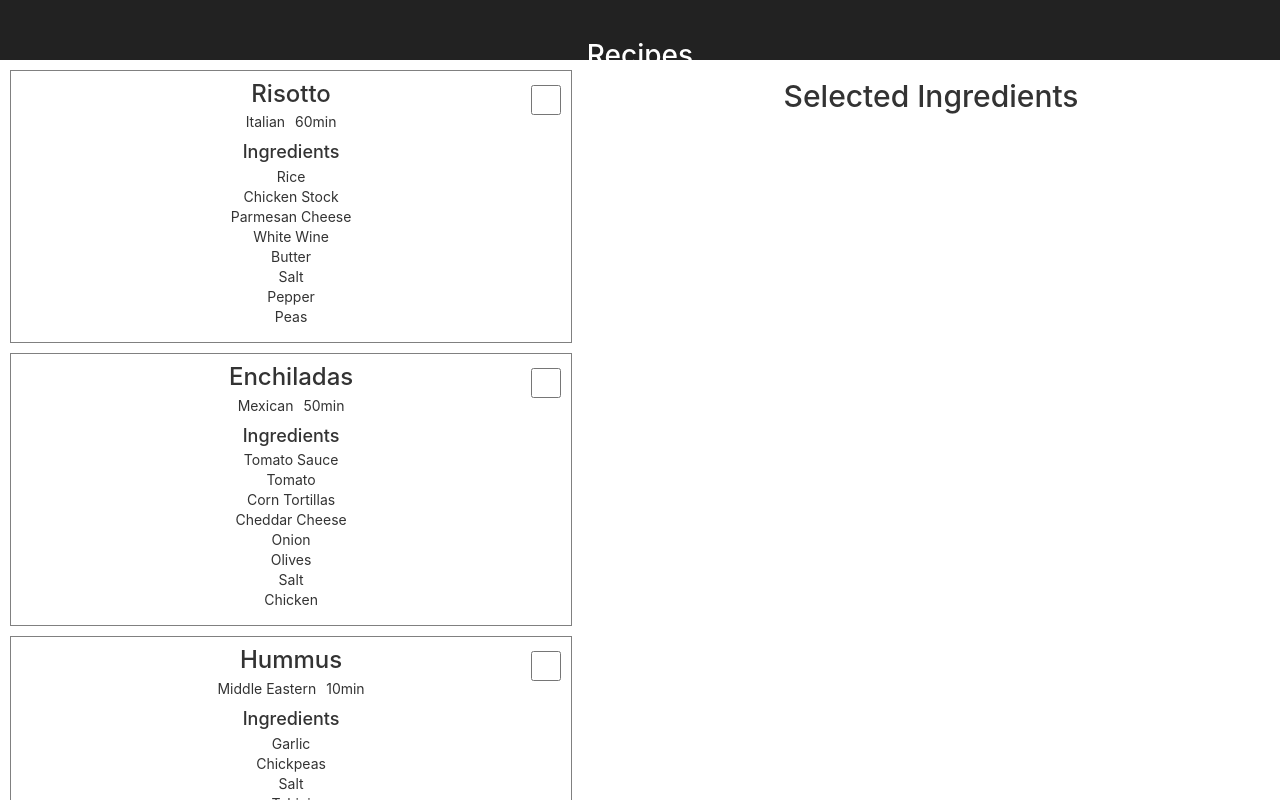
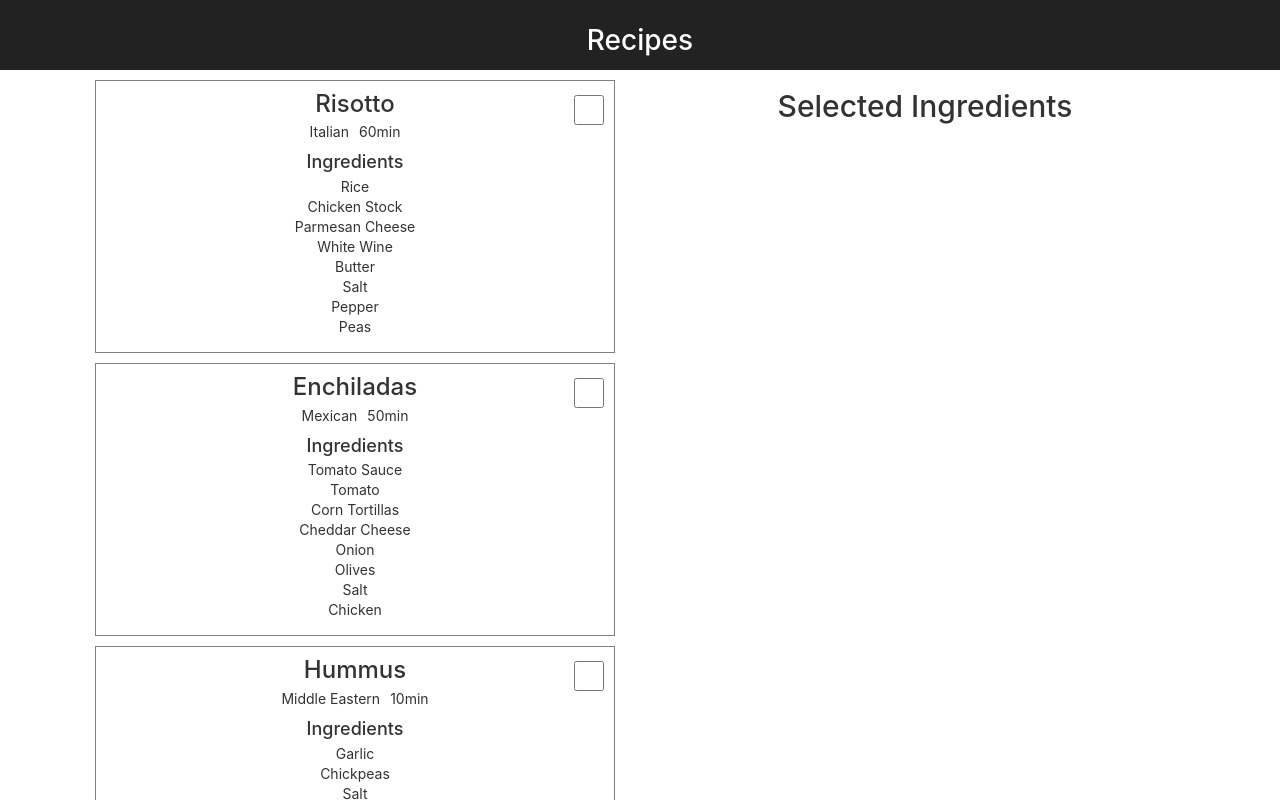
Before and after one commit to karlasamantha/select-ingredients, a React (Create React App) app: page / in a window 1280 px wide. Shown: the top 800 px of the page. Built offline with nearby package versions, Linux system fonts and the light colour scheme.

Commit message:
Fixes position of elements using bootstrap

```diff
--- a/src/App.css
+++ b/src/App.css
@@ -13,30 +13,19 @@ ul {
 
 .App {
   text-align: center;
+  position: relative;
 }
 
 .App-header {
   background-color: #222;
-  height: 60px;
+  height: 70px;
   padding: 20px;
   color: white;
 }
 
 .App-title {
   font-size: 2em;
-}
-
-.main-wrapper {
-  display: -webkit-box;
-  display: -ms-flexbox;
-  display: flex;
-}
-
-.main-wrapper > * {
-  -webkit-box-flex: 1;
-      -ms-flex: 1 4 auto;
-          flex: 1 4 auto;
-  position: relative;
+  margin: 5px 0;
 }
 
 .recipe-item {
--- a/src/App.js
+++ b/src/App.js
@@ -23,8 +23,10 @@ class App extends Component {
         <header className="App-header">
           <h1 className="App-title">Recipes</h1>
         </header>
-        <div className="main-wrapper">
-          <div className="recipe-list">
+        <div className="container">
+          <div className="row">
+            <div className="main-wrapper col-xs-12">
+              <div className="recipe-list col-xs-6">
                 {
                   recipes.map((recipe, index) => {
                     return <RecipeItem
@@ -40,6 +42,8 @@ class App extends Component {
                 ingredients={this.state.ingredients} />
             </div>
           </div>
+        </div>
+      </div>
     );
   }
 }
--- a/src/Components/IngredientsList.js
+++ b/src/Components/IngredientsList.js
@@ -8,7 +8,7 @@ class IngredientsList extends Component {
 
   render() {
     return(
-      <div className="ingredients">
+      <div className="ingredients col-xs-6">
         <h2>Selected Ingredients</h2>
         <ul className="filtered-ingredients">
           {
```
Lines whose indentation alone changed are shown as unchanged.
